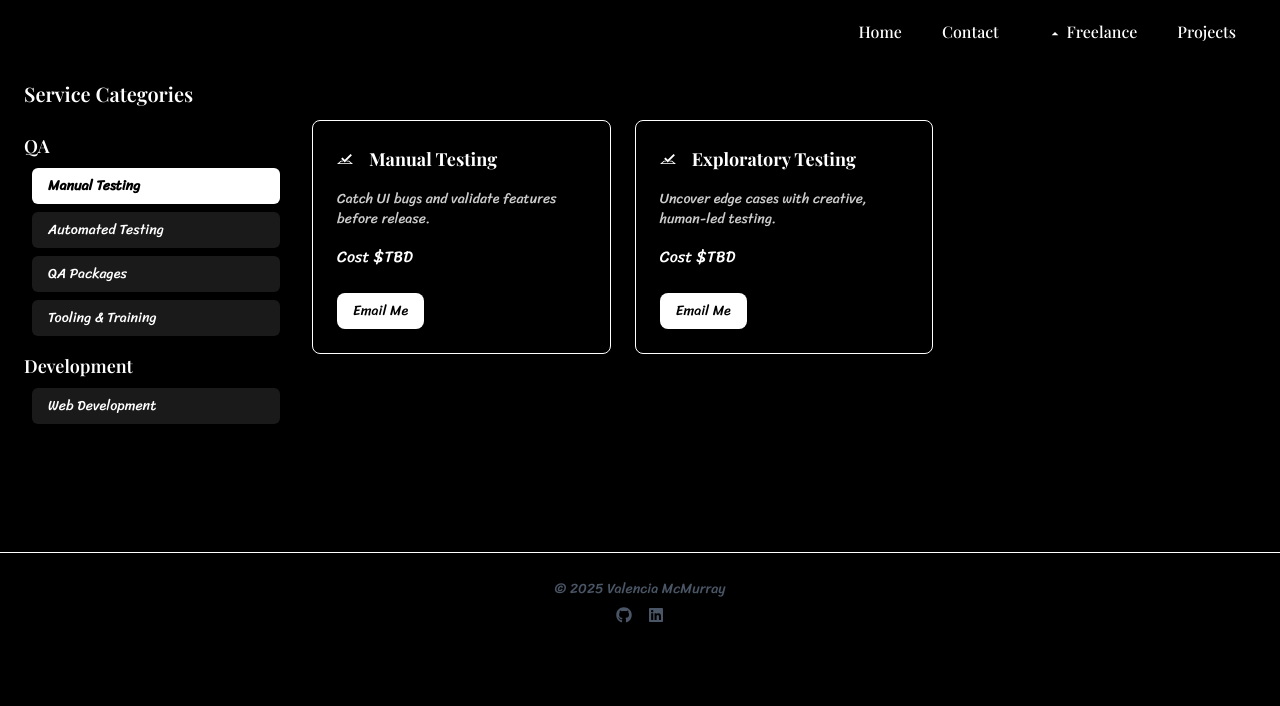
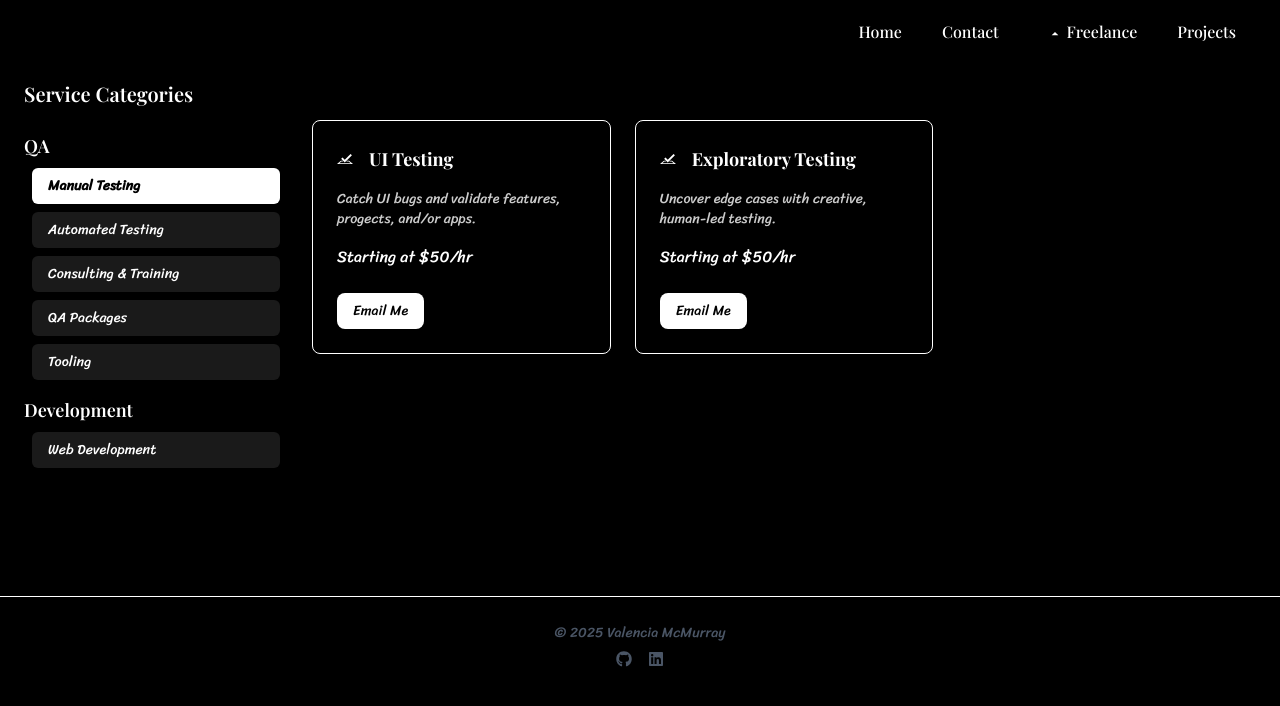
Before and after one commit to Valencia2019/Valencia2019.github.io, a Next.js app in the folder next-portfolio/nextjs-portfolio/: page /freelance/services in a window 1280 px wide. Shown: the top 706 px of the page. Built offline with nearby package versions, Linux system fonts and the light colour scheme; grey boxes are pictures that could not be loaded; a web font is replaced by a local one.

Commit message:
service details updates

```diff
--- a/next-portfolio/nextjs-portfolio/src/components/ServiceCard.tsx
+++ b/next-portfolio/nextjs-portfolio/src/components/ServiceCard.tsx
@@ -29,7 +29,7 @@ export const ServiceCard: React.FC<ServiceCardProps> = ({ title, description, co
       </header>
 
       <p className="mt-4 text-sm text-white opacity-80" data-testid={`description-${title}`}>{description}</p>
-      <p className="mt-4 text-md text-white" data-testid={`cost-${title}`}>Cost ${cost}</p>
+      <p className="mt-4 text-md text-white" data-testid={`cost-${title}`}>Starting at ${cost}</p>
 
       <div className="flex gap-4 mt-6">
         <a href={mailtoLink}
--- a/next-portfolio/nextjs-portfolio/src/data/services.ts
+++ b/next-portfolio/nextjs-portfolio/src/data/services.ts
@@ -3,72 +3,77 @@ export type Service = {
   description: string;
   cost: string;
   category: "QA" | "Development";
-  subCategory: "Manual Testing" | "Automated Testing" | "QA Packages" | "Tooling & Training" | "Web Development";
+  subCategory: "Manual Testing" | "Automated Testing" | "QA Packages" | "Tooling" | "Consulting & Training" | "Web Development";
+  optionalAddOns?: string[];
 };
 
 export const services: Service[] = [
   {
-    title: "Manual Testing",
-    description: "Catch UI bugs and validate features before release.",
-    cost: "TBD",
+    title: "UI Testing",
+    description: "Catch UI bugs and validate features, progects, and/or apps.",
+    cost: "50/hr",
     category: "QA",
     subCategory: "Manual Testing",
+    optionalAddOns: ["Documented test cases"]
   },
   {
     title: "Exploratory Testing",
     description: "Uncover edge cases with creative, human-led testing.",
-    cost: "TBD",
+    cost: "50/hr",
     category: "QA",
     subCategory: "Manual Testing",
   },
   {
     title: "Smoke Test Automation",
     description: "Automate high-priority flows for fast deployment checks.",
-    cost: "TBD",
+    cost: "800+",
     category: "QA",
     subCategory: "Automated Testing",
+    optionalAddOns: ["CI/CD Test Integration"]
   },
   {
     title: "Full Regression Automation",
     description: "Ensure ongoing stability with full-suite automation.",
-    cost: "TBD",
+    cost: "2500+",
     category: "QA",
     subCategory: "Automated Testing",
+    optionalAddOns: ["CI/CD Test Integration"]
   },
   {
     title: "API Test Automation",
     description: "Catch backend issues early with fast API test suites.",
-    cost: "TBD",
+    cost: "500+",
     category: "QA",
     subCategory: "Automated Testing",
+    optionalAddOns: ["CI/CD Test Integration"]
   },
   {
     title: "QA Strategy & Roadmap",
     description: "Audit your QA process and build a long-term plan.",
-    cost: "TBD",
+    cost: "500+",
     category: "QA",
-    subCategory: "QA Packages",
+    subCategory: "Consulting & Training",
   },
   {
     title: "End-to-End QA Package",
     description: "Get a fully tailored QA solution from setup to delivery.",
-    cost: "TBD",
+    cost: "4500+",
     category: "QA",
     subCategory: "QA Packages",
   },
   {
     title: "QA Tool Development",
     description: "Custom scripts, dashboards, or automation support tools.",
-    cost: "TBD",
+    cost: "1000+",
     category: "QA",
-    subCategory: "Tooling & Training",
+    subCategory: "Tooling",
   },
   {
     title: "Team Training",
     description: "Upskill your team with testing workshops and best practices.",
-    cost: "120/hr+",
+    cost: "120/hr",
     category: "QA",
-    subCategory: "Tooling & Training",
+    subCategory: "Consulting & Training",
   },
  {
     title: "Wix/Squarespace Website",
@@ -87,15 +92,43 @@ export const services: Service[] = [
   {
     title: "Custom React/Next.js Site",
     description: "High-performance sites built from scratch for scale and brand.",
-    cost: "3000+",
+    cost: "5000+",
     category: "Development",
     subCategory: "Web Development",
   },
   {
     title: "Landing Page Build",
     description: "One-page site optimized for conversions and speed.",
-    cost: "500+",
+    cost: "250+",
     category: "Development",
     subCategory: "Web Development",
   },
+  {
+    title: "Website Audit",
+    description: "Accessibility, performance, and SEO audit.",
+    cost: "350",
+    category: "Development",
+    subCategory: "Web Development",
+  },
+  {
+    title: "Website Redesign",
+    description: "Revamp an existing site with new design or functionality.",
+    cost: "2500+",
+    category: "Development",
+    subCategory: "Web Development",
+  },
+  {
+    title: "Ongoing Maintenance",
+    description: "Monthly retainer for updates, backups, fixes.",
+    cost: "300/month",
+    category: "Development",
+    subCategory: "Web Development",
+  },
+  {
+    title: "CMS Setup & Training",
+    description: "Setup CMS like WordPress with a how-to guide or walkthrough.",
+    cost: "800+",
+    category: "Development",
+    subCategory: "Web Development",
+  }
 ];
```
Also changed, not shown: 1 other file (tests, documents, lock files or other folders).
